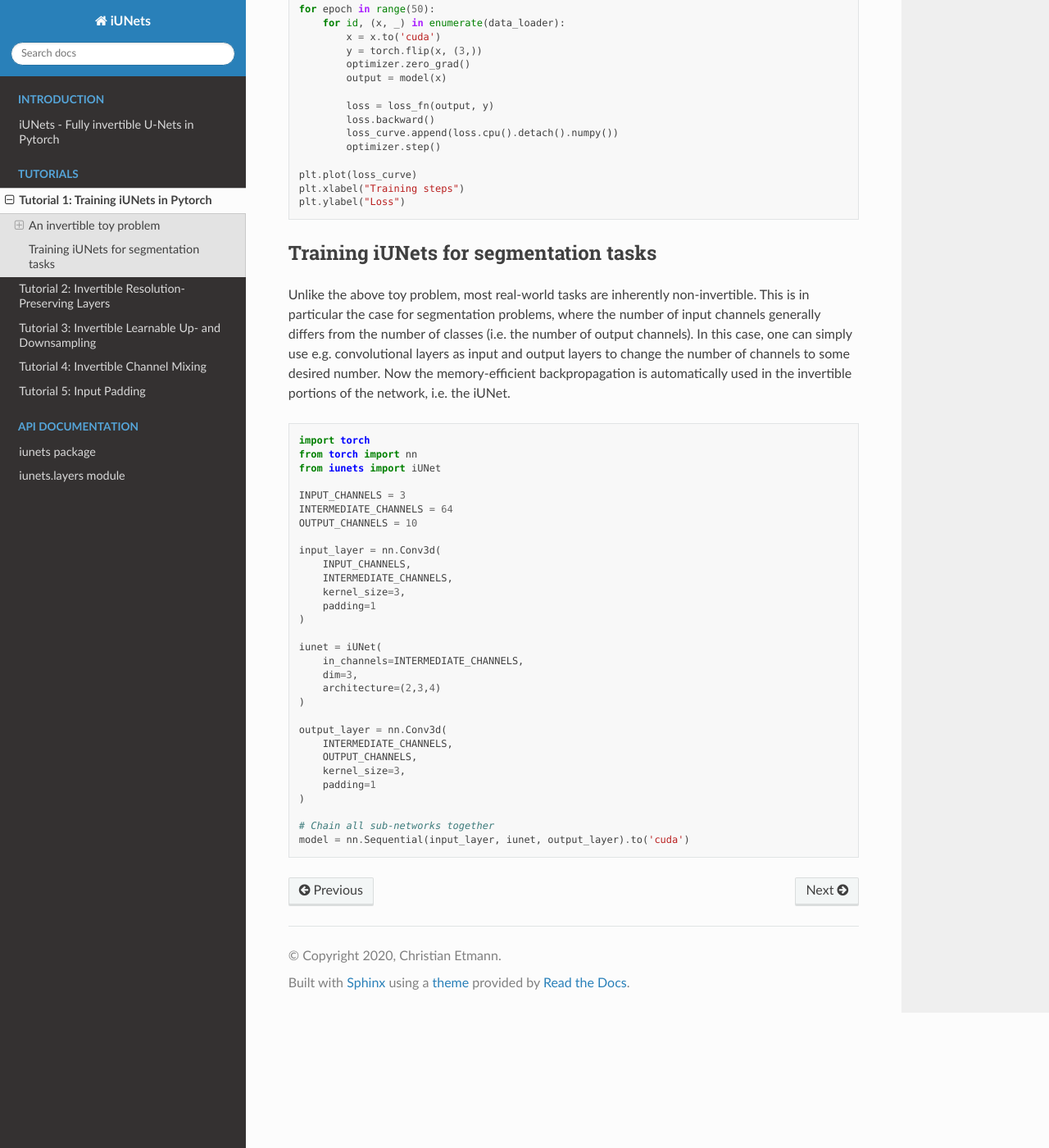
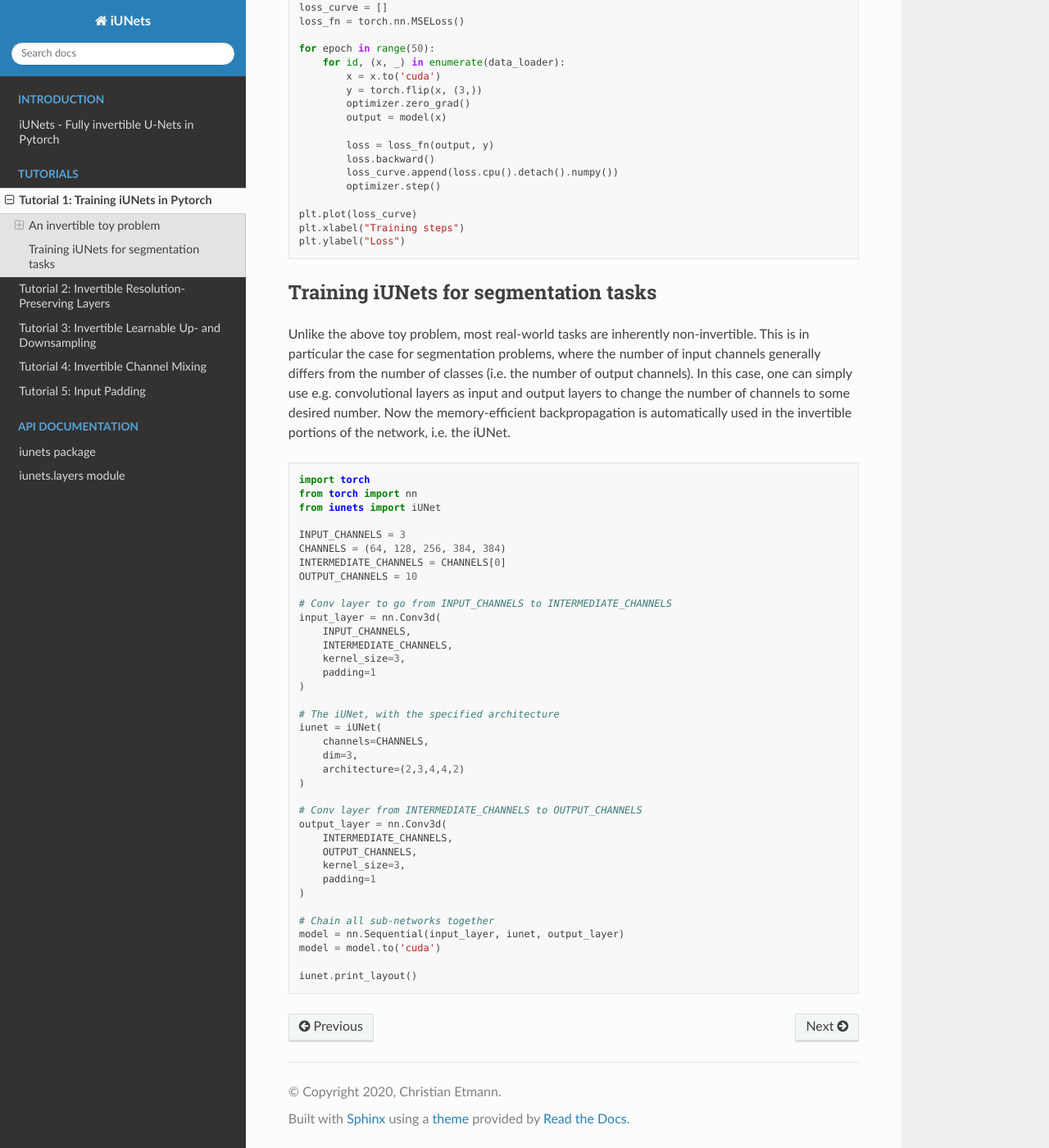
Before and after one commit to cetmann/iunets, a Sphinx documentation site: the page built from docs/training_iunets.rst, in a window 1280 px wide and 1400 px high, scrolled down 1599 px. Shown: the whole window at 82% size. Built offline with Sphinx 7.4.7 and the Read the Docs theme 2.0.0, drawn with Linux system fonts in a browser that asks for light colours; some of the changed text lies outside the part shown.

```diff
--- a/docs/training_iunets.rst
+++ b/docs/training_iunets.rst
@@ -50,17 +50,18 @@
     model = iUNet(
         channels=(3,8,16,32,40),
         dim=2,
-        architecture=(2,2,2,2,2),
-        resampling_method='exp'
-    ).to('cuda')
+        architecture=(2,2,2,2,2)
+    )
+    model = model.to('cuda')
 
     model.print_layout()
 
 Here, ``channels`` defines the number of channels at each resolution,
 ``dim=2`` signifies, that we are using 2D data (images).
-``architecture=(2,2,2,2,2)`` defines the number of resolution-preserving layers.
-The call to ``model.print_layout()`` now prints the layout of the above-defined
-iUNet:
+``architecture=(2,2,2,2,2)`` defines the number of resolution-preserving layers
+at each resolution, both for the encoding (downsampling) branch and the
+decoding (upsampling) branch. The call to ``model.print_layout()`` now prints
+the layout of the above-defined iUNet:
 
 .. code:: text
 
@@ -119,9 +120,11 @@
     from iunets import iUNet
 
     INPUT_CHANNELS = 3
-    INTERMEDIATE_CHANNELS = 64
+    CHANNELS = (64, 128, 256, 384, 384)
+    INTERMEDIATE_CHANNELS = CHANNELS[0]
     OUTPUT_CHANNELS = 10
 
+    # Conv layer to go from INPUT_CHANNELS to INTERMEDIATE_CHANNELS
     input_layer = nn.Conv3d(
         INPUT_CHANNELS,
         INTERMEDIATE_CHANNELS,
@@ -129,12 +132,14 @@
         padding=1
     )
 
+    # The iUNet, with the specified architecture
     iunet = iUNet(
-        in_channels=INTERMEDIATE_CHANNELS,
+        channels=CHANNELS,
         dim=3,
-        architecture=(2,3,4)
+        architecture=(2,3,4,4,2)
     )
 
+    # Conv layer from INTERMEDIATE_CHANNELS to OUTPUT_CHANNELS
     output_layer = nn.Conv3d(
         INTERMEDIATE_CHANNELS,
         OUTPUT_CHANNELS,
@@ -143,4 +148,7 @@
     )
 
     # Chain all sub-networks together
-    model = nn.Sequential(input_layer, iunet, output_layer).to('cuda')
+    model = nn.Sequential(input_layer, iunet, output_layer)
+    model = model.to('cuda')
+
+    iunet.print_layout()
```
